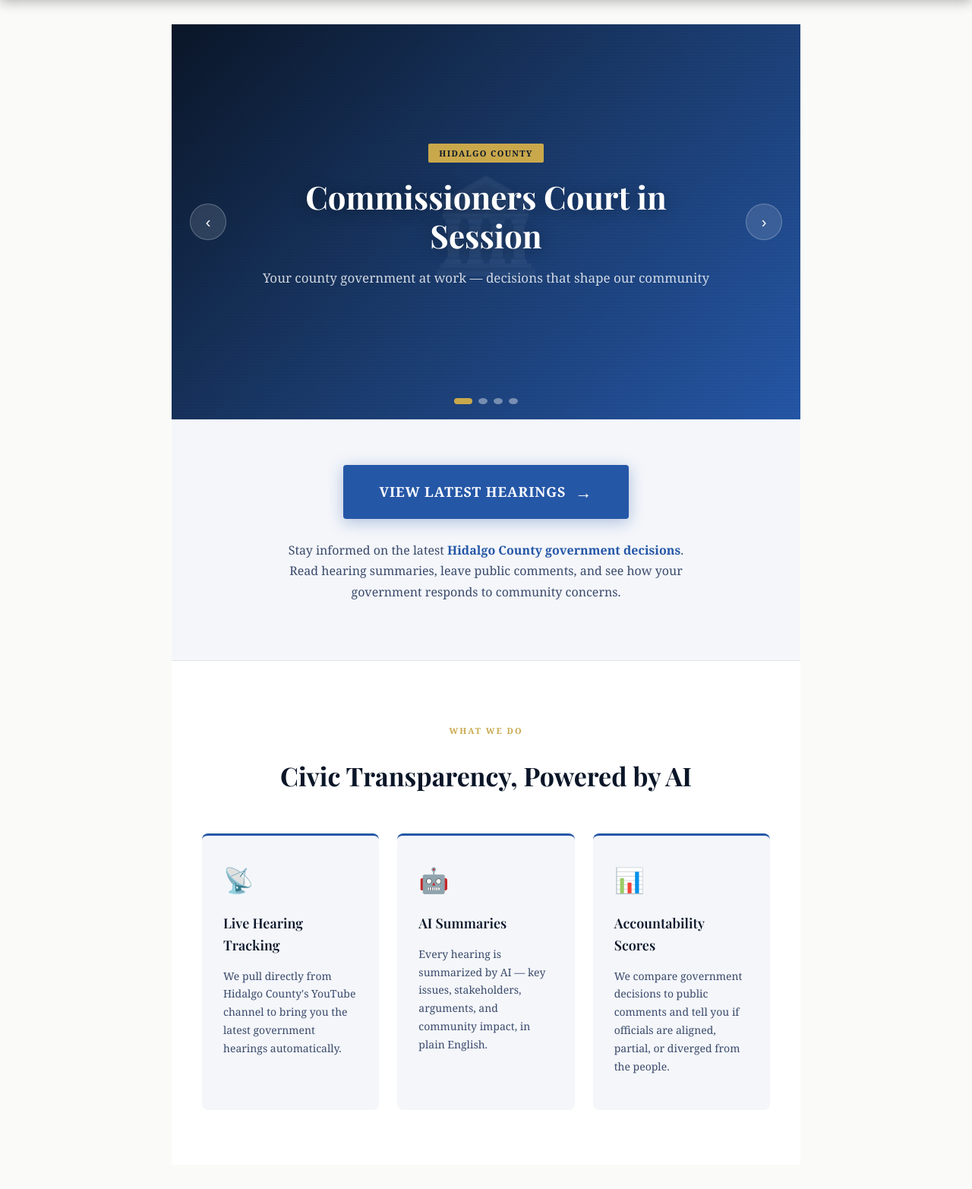
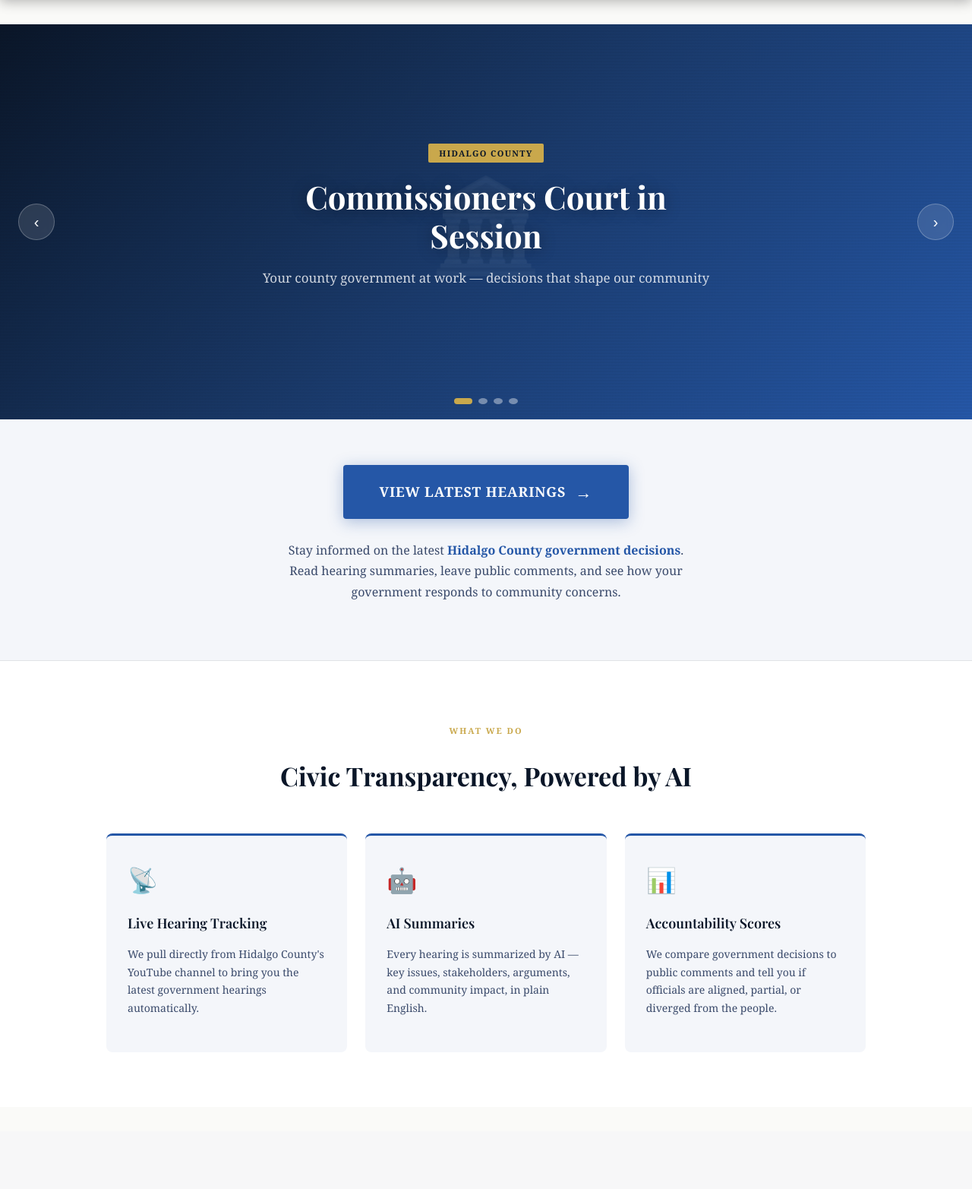
Before and after one commit to luiscarlosgarcia1/hackathon_2026, a Flask app: page / in a window 1280 px wide. Shown: the part 100-1665 px from the top of the page at 76% size. After the commit the page ends 1436 px from the top, so only its background shows below. Run offline with Flask 3, Linux system fonts and the light colour scheme.

Commit message:
Hello complete (no pics yet tho)

```diff
--- a/app/static/home.css
+++ b/app/static/home.css
@@ -241,3 +241,15 @@
 }
 
 .card-text { font-size: 14px; color: var(--text-mid); line-height: 1.7; }
+
+.home-page {
+  margin: -2rem -1rem;
+}
+
+.hero,
+.cta-section,
+.what-section {
+  margin-left: calc(-50vw + 50%);
+  margin-right: calc(-50vw + 50%);
+  width: 100vw;
+}
```
